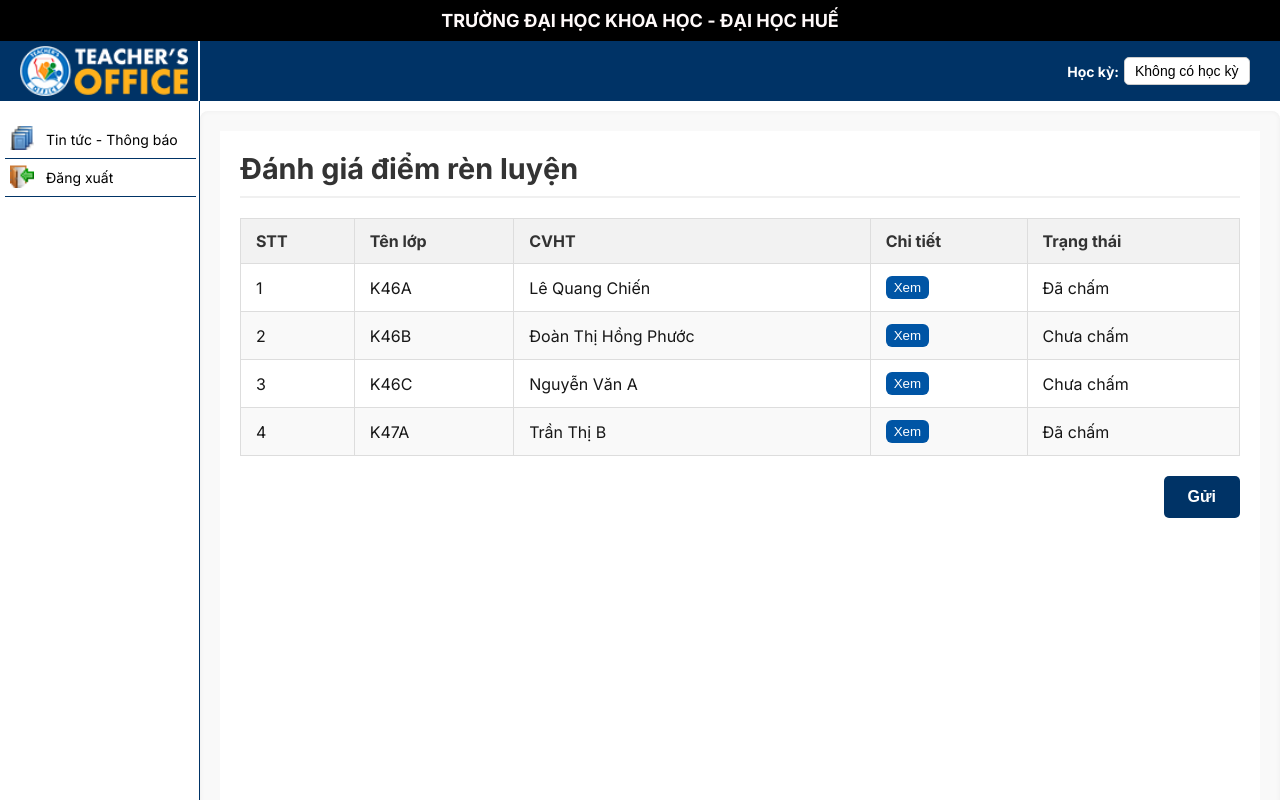
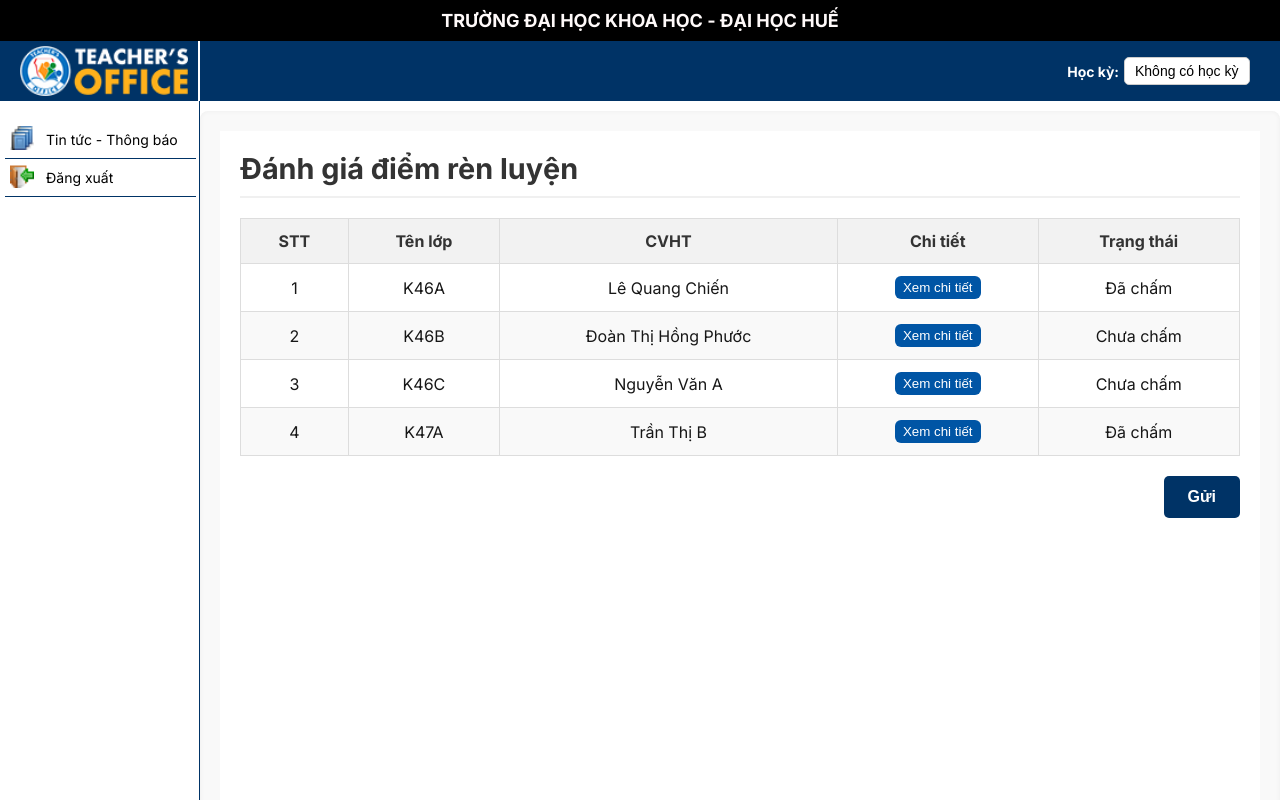
Before and after one commit to CamUyenn/NCKH_DiemRenLuyen, a Next.js app in the folder Frontend/: page /teacher/xemdslop in a window 1280 px wide. Shown: the top 800 px of the page. Built offline with nearby package versions, Linux system fonts and the light colour scheme.

Commit message:
fix interface teacher

```diff
--- a/Frontend/src/app/styles/teachers/xemdslop.css
+++ b/Frontend/src/app/styles/teachers/xemdslop.css
@@ -26,7 +26,7 @@
 .dslop-table td {
   border: 1px solid #ddd;
   padding: 12px 15px;
-  text-align: left;
+  text-align: center;
 }
 
 .dslop-table th {
@@ -50,6 +50,9 @@
   padding: 4px 8px;
   border-radius: 6px;
   cursor:pointer;
+  display: block;
+  margin: 0 auto;
+  width: fit-content;
 }
 
 .dslop-btn-xem:hover {
--- a/Frontend/src/app/teacher/layout.tsx
+++ b/Frontend/src/app/teacher/layout.tsx
@@ -32,7 +32,7 @@ export default function StudentsLayout({
   // Sidebar menu cho giảng viên
   const sidebarItemsTeacher = [
     { icon: <Image src={tintuc} alt="Tin tức" width={24} height={24} />, label: 'Tin tức - Thông báo', path: '/teacher' },
-    { icon: <Image src={logout} alt="Đăng xuất" width={24} height={24} />, label: 'Đăng xuất', path: '/teacher/logout' },
+    { icon: <Image src={logout} alt="Đăng xuất" width={24} height={24} />, label: 'Đăng xuất', path: '/login' },
   ];
 
   const sidebarItems = isTeacher ? sidebarItemsTeacher : sidebarItemsTeacher;
--- a/Frontend/src/app/teacher/xemdslop/page.tsx
+++ b/Frontend/src/app/teacher/xemdslop/page.tsx
@@ -81,7 +81,7 @@ export default function XemDanhSachLop() {
                   className="dslop-btn-xem"
                   onClick={() => handleViewDetails(lop.ten_lop)}
                 >
-                  Xem
+                  Xem chi tiết
                 </button>
               </td>
               <td>{lop.trang_thai}</td>
--- a/Frontend/src/app/teacher/xemdssinhvien/page.tsx
+++ b/Frontend/src/app/teacher/xemdssinhvien/page.tsx
@@ -60,7 +60,7 @@ export default function XemChiTietLop() {
               <td>{sv.diem_pdt}</td>
               <td>
                 <button className="xds-btn-xem" onClick={() => handleViewDetails(sv.stt)}>
-                  Xem
+                  Xem chi tiết
                 </button>
               </td>
               <td>
@@ -76,9 +76,6 @@ export default function XemChiTietLop() {
         <button onClick={handleCopyAll} className="xds-btn-main">
           Sao chép toàn bộ
         </button>
-        <button onClick={handleSave} className="xds-btn-main xds-btn-save">
-          Lưu
-        </button>
       </div>
     </div>
   );
```
